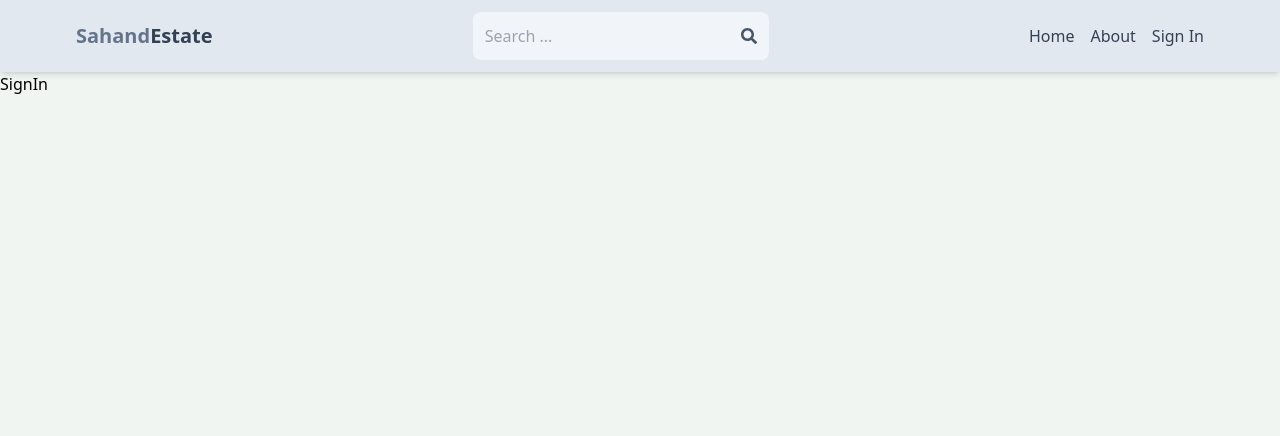
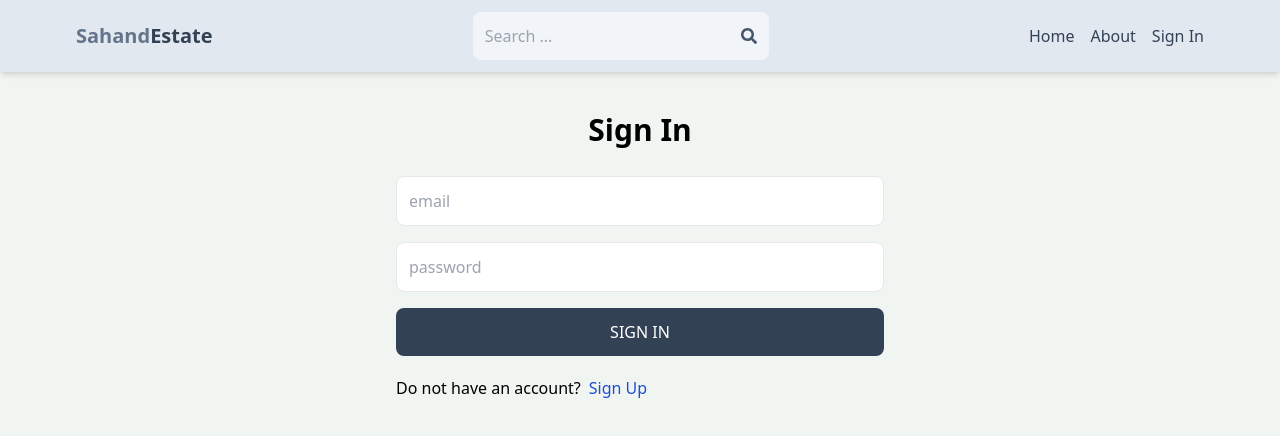
Before and after one commit to azamatpro/mern-estate, a React (Vite) app in the folder client/: page /sign-in in a window 1280 px wide. Shown: the top 436 px of the page. Built offline with nearby package versions, Linux system fonts and the light colour scheme.

Commit message:
Completed sign in page functionality

```diff
--- a/client/src/pages/SignIn.jsx
+++ b/client/src/pages/SignIn.jsx
@@ -1,5 +1,76 @@
-import React from "react";
+import { useNavigate } from "react-router-dom";
+import { useState } from "react";
+import { Link } from "react-router-dom";
 
 export default function SignIn() {
-  return <div>SignIn</div>;
+  const [formData, setFormData] = useState({});
+  const [error, setError] = useState(null);
+  const [loading, setLoading] = useState(false);
+  const navigate = useNavigate();
+  const handleChange = (e) => {
+    setFormData({ ...formData, [e.target.id]: e.target.value });
+  };
+  const handleSubmit = async (e) => {
+    e.preventDefault();
+    try {
+      setLoading(true);
+      const res = await fetch("/api/auth/signin", {
+        method: "POST",
+        headers: {
+          "Content-Type": "application/json",
+        },
+        body: JSON.stringify(formData),
+      });
+
+      const data = await res.json();
+      if (data.success === false) {
+        setLoading(false);
+        setError(data.message);
+        return;
+      }
+      setLoading(false);
+      setError(null);
+      navigate("/");
+    } catch (error) {
+      setLoading(false);
+      setError(error.message);
+    }
+  };
+  return (
+    <div className='p-3 max-w-lg mx-auto'>
+      <h1 className='text-3xl text-center font-semibold my-7'>Sign In</h1>
+      <form
+        onSubmit={handleSubmit}
+        className='flex flex-col gap-4'
+      >
+        <input
+          type='email'
+          placeholder='email'
+          id='email'
+          className='border p-3 rounded-lg'
+          onChange={handleChange}
+        />
+        <input
+          type='password'
+          placeholder='password'
+          id='password'
+          className='border p-3 rounded-lg'
+          onChange={handleChange}
+        />
+        <button
+          disabled={loading}
+          className='bg-slate-700 text-white p-3 rounded-lg uppercase hover:opacity-95 disabled:opacity-80'
+        >
+          {loading ? "Loading..." : "Sign In"}
+        </button>
+      </form>
+      <div className='flex gap-2 mt-5'>
+        <p>Do not have an account?</p>
+        <Link to={"/sign-up"}>
+          <span className='text-blue-700'>Sign Up</span>
+        </Link>
+      </div>
+      {error && <p className='text-red-500 mt-5'>{error}</p>}
+    </div>
+  );
 }
--- a/client/src/pages/SignUp.jsx
+++ b/client/src/pages/SignUp.jsx
@@ -30,7 +30,7 @@
       }
       setLoading(false);
       setError(null);
-      navigate("/sign-in");
+      navigate("/");
     } catch (error) {
       setLoading(false);
       setError(error.message);
```
